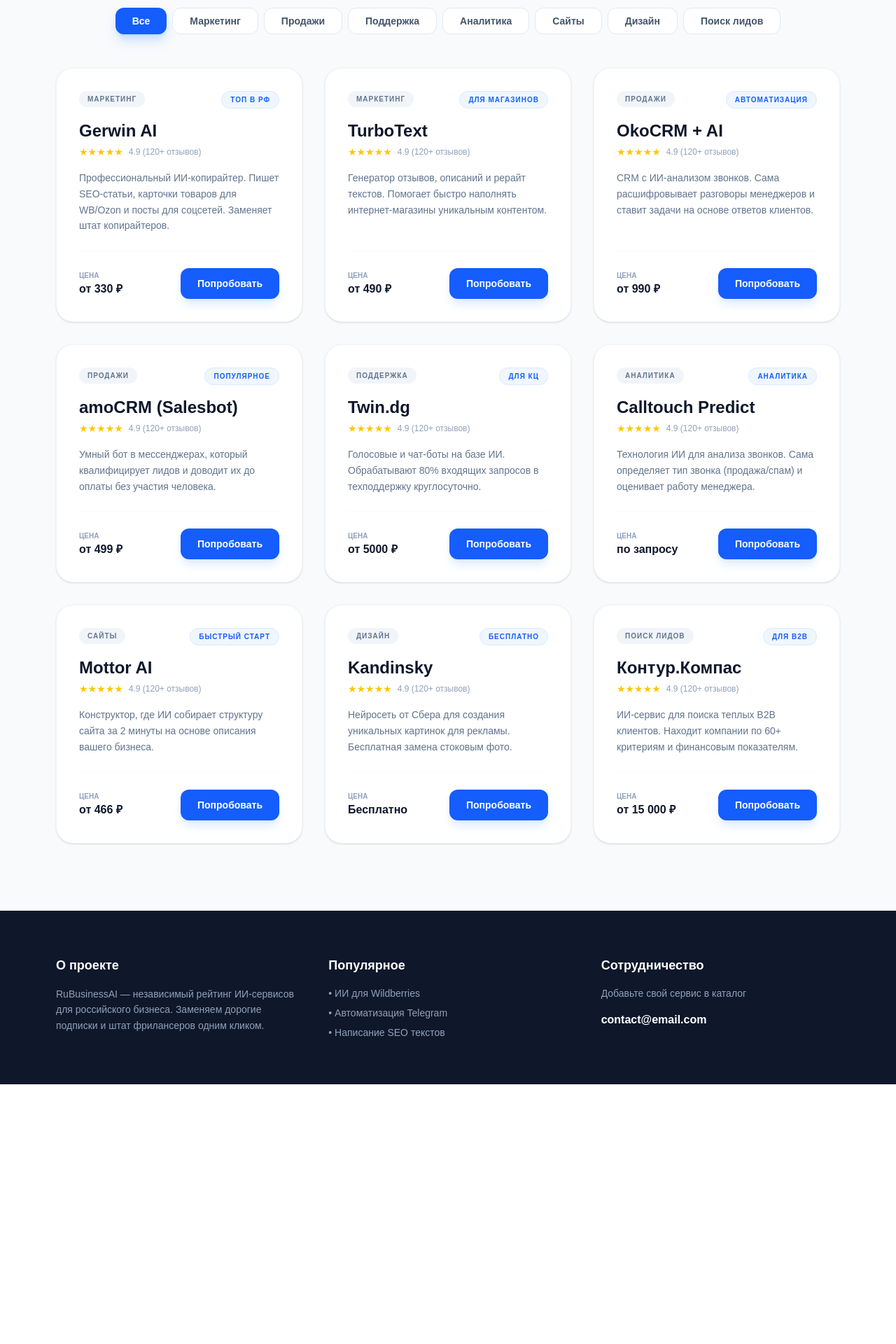
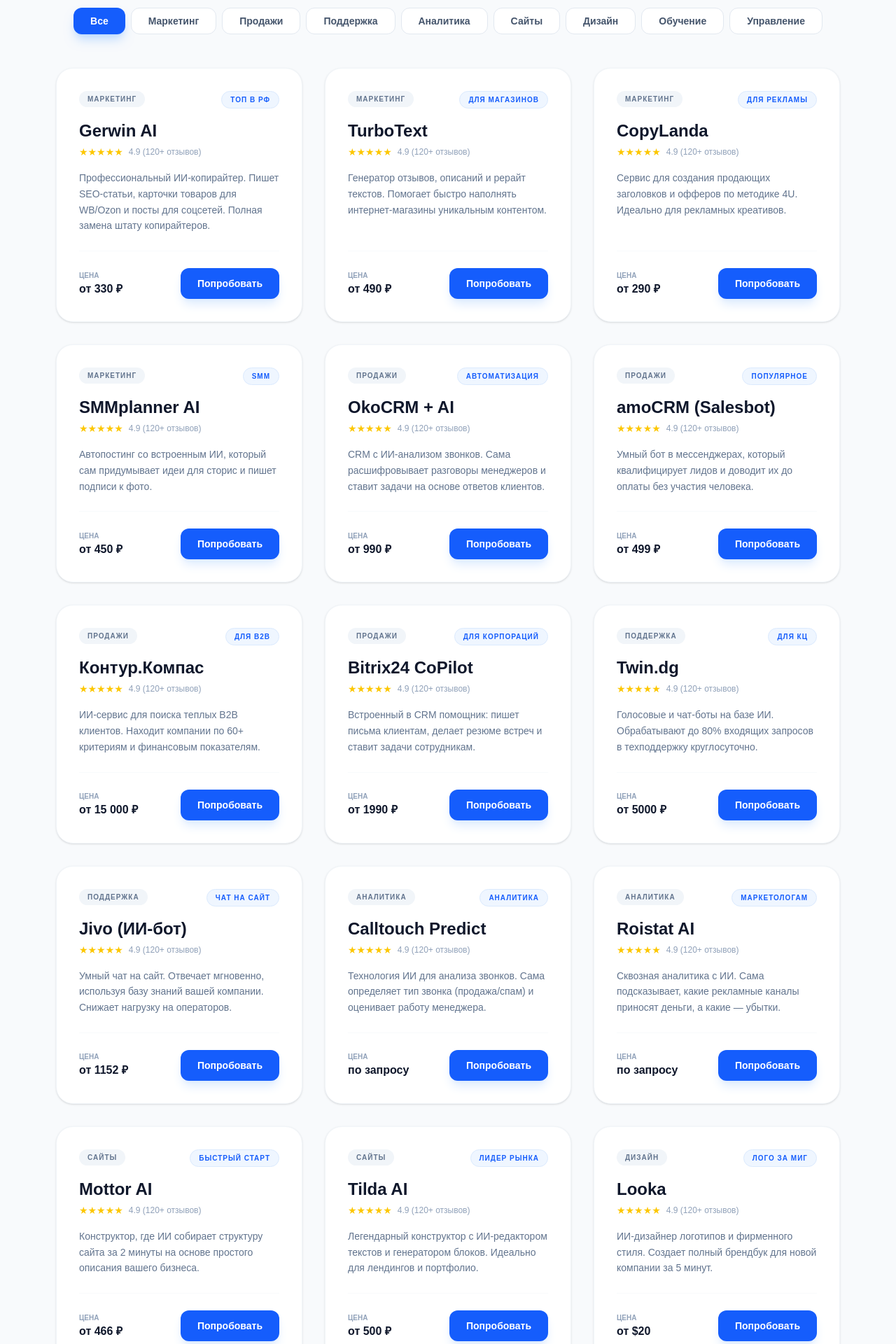
Before and after one commit to FlyJikey/rubusiness-ai, a Next.js app: page / in a window 1280 px wide. Shown: the part 480-2400 px from the top of the page at 70% size. Before the commit the page ends 2029 px from the top, so only its background shows below. Built offline with nearby package versions, Linux system fonts and the light colour scheme.

Commit message:
Add new sites adn privice

```diff
--- a/app/page.js
+++ b/app/page.js
@@ -14,6 +14,17 @@
                           tool.description.toLowerCase().includes(searchQuery.toLowerCase());
     return matchesCategory && matchesSearch;
   });
+
+  // Добавь эту функцию внутри компонента Home, перед return
+const trackClick = (toolName) => {
+  // В будущем сюда можно подключить Telegram-бота, чтобы тебе приходило уведомление
+  console.log(`Пользователь заинтересовался: ${toolName}`);
+
+  // Если используешь Vercel Analytics (включается одной кнопкой в панели Vercel)
+  if (window.va) {
+    window.va.track('click_tool', { name: toolName });
+  }
+};
 
   return (
     <div className="min-h-screen bg-[#f8fafc] font-sans text-slate-900">
@@ -103,6 +114,7 @@
                   href={tool.link}
                   target="_blank"
                   rel="noopener noreferrer"
+                  onClick={() => trackClick(tool.name)} // ДОБАВЬ ЭТУ СТРОКУ
                   className="bg-blue-600 text-white px-6 py-3 rounded-xl text-sm font-bold hover:bg-blue-700 shadow-lg shadow-blue-100 transition-all"
                 >
                   Попробовать
@@ -135,6 +147,16 @@
             <p className="text-sm mb-4">Добавьте свой сервис в каталог</p>
             <a href="mailto:ribosomov92@mail.ru" className="text-white font-bold hover:text-blue-400">contact@email.com</a>
           </div>
+
+          <div>
+             <h4 className="text-white font-bold mb-4 text-lg">Инфо</h4>
+              <ul className="text-sm space-y-2">
+              <li>
+              <a href="/privacy" className="hover:text-white transition">Политика конфиденциальности</a>
+              </li>
+              <li className="text-slate-500 italic">© 2026 RuBusinessAI</li>
+              </ul>
+          </div>
         </div>
       </footer>
     </div>
--- a/app/toolsData.js
+++ b/app/toolsData.js
@@ -4,9 +4,9 @@
     id: 1,
     name: "Gerwin AI",
     category: "Маркетинг",
-    description: "Профессиональный ИИ-копирайтер. Пишет SEO-статьи, карточки товаров для WB/Ozon и посты для соцсетей. Заменяет штат копирайтеров.",
+    description: "Профессиональный ИИ-копирайтер. Пишет SEO-статьи, карточки товаров для WB/Ozon и посты для соцсетей. Полная замена штату копирайтеров.",
     price: "от 330 ₽",
-    link: "https://t.me/GerwinPromoBot?start=referrer_TETRTEYX ",
+    link: "https://t.me/GerwinPromoBot?start=referrer_TETRTEYX",
     tag: "Топ в РФ"
   },
   {
@@ -17,6 +17,24 @@
     price: "от 490 ₽",
     link: "https://www.turbotext.ru/photo_ai/create?rfid=1998631",
     tag: "Для магазинов"
+  },
+  {
+    id: 10,
+    name: "CopyLanda",
+    category: "Маркетинг",
+    description: "Сервис для создания продающих заголовков и офферов по методике 4U. Идеально для рекламных креативов.",
+    price: "от 290 ₽",
+    link: "https://copylanda.ru",
+    tag: "Для рекламы"
+  },
+  {
+    id: 11,
+    name: "SMMplanner AI",
+    category: "Маркетинг",
+    description: "Автопостинг со встроенным ИИ, который сам придумывает идеи для сторис и пишет подписи к фото.",
+    price: "от 450 ₽",
+    link: "https://smmplanner.com",
+    tag: "SMM"
   },
 
   // --- КАТЕГОРИЯ: ПРОДАЖИ И CRM ---
@@ -38,16 +56,43 @@
     link: "https://www.amocrm.ru",
     tag: "Популярное"
   },
+  {
+    id: 9,
+    name: "Контур.Компас",
+    category: "Продажи",
+    description: "ИИ-сервис для поиска теплых B2B клиентов. Находит компании по 60+ критериям и финансовым показателям.",
+    price: "от 15 000 ₽",
+    link: "https://kontur.ru/compass?p=w46281",
+    tag: "Для B2B"
+  },
+  {
+    id: 12,
+    name: "Bitrix24 CoPilot",
+    category: "Продажи",
+    description: "Встроенный в CRM помощник: пишет письма клиентам, делает резюме встреч и ставит задачи сотрудникам.",
+    price: "от 1990 ₽",
+    link: "https://www.bitrix24.ru",
+    tag: "Для корпораций"
+  },
 
   // --- КАТЕГОРИЯ: КЛИЕНТСКИЙ СЕРВИС ---
   {
     id: 5,
     name: "Twin.dg",
     category: "Поддержка",
-    description: "Голосовые и чат-боты на базе ИИ. Обрабатывают 80% входящих запросов в техподдержку круглосуточно.",
+    description: "Голосовые и чат-боты на базе ИИ. Обрабатывают до 80% входящих запросов в техподдержку круглосуточно.",
     price: "от 5000 ₽",
     link: "https://twin24.ai",
     tag: "Для КЦ"
+  },
+  {
+    id: 13,
+    name: "Jivo (ИИ-бот)",
+    category: "Поддержка",
+    description: "Умный чат на сайт. Отвечает мгновенно, используя базу знаний вашей компании. Снижает нагрузку на операторов.",
+    price: "от 1152 ₽",
+    link: "https://www.jivo.ru",
+    tag: "Чат на сайт"
   },
   {
     id: 6,
@@ -58,35 +103,80 @@
     link: "https://www.calltouch.ru",
     tag: "Аналитика"
   },
+  {
+    id: 14,
+    name: "Roistat AI",
+    category: "Аналитика",
+    description: "Сквозная аналитика с ИИ. Сама подсказывает, какие рекламные каналы приносят деньги, а какие — убытки.",
+    price: "по запросу",
+    link: "https://roistat.com",
+    tag: "Маркетологам"
+  },
 
   // --- КАТЕГОРИЯ: САЙТЫ И ДИЗАЙН ---
   {
     id: 7,
     name: "Mottor AI",
     category: "Сайты",
-    description: "Конструктор, где ИИ собирает структуру сайта за 2 минуты на основе описания вашего бизнеса.",
+    description: "Конструктор, где ИИ собирает структуру сайта за 2 минуты на основе простого описания вашего бизнеса.",
     price: "от 466 ₽",
     link: "https://lpmotor.ru",
     tag: "Быстрый старт"
   },
   {
+    id: 15,
+    name: "Tilda AI",
+    category: "Сайты",
+    description: "Легендарный конструктор с ИИ-редактором текстов и генератором блоков. Идеально для лендингов и портфолио.",
+    price: "от 500 ₽",
+    link: "https://tilda.cc",
+    tag: "Лидер рынка"
+  },
+  {
+    id: 16,
+    name: "Looka",
+    category: "Дизайн",
+    description: "ИИ-дизайнер логотипов и фирменного стиля. Создает полный брендбук для новой компании за 5 минут.",
+    price: "от $20",
+    link: "https://looka.com",
+    tag: "Лого за миг"
+  },
+  {
     id: 8,
     name: "Kandinsky",
     category: "Дизайн",
-    description: "Нейросеть от Сбера для создания уникальных картинок для рекламы. Бесплатная замена стоковым фото.",
+    description: "Нейросеть от Сбера для создания уникальных картинок для рекламы. Бесплатная замена стоковым фотографиям.",
     price: "Бесплатно",
     link: "https://fusionbrain.ai",
     tag: "Бесплатно"
   },
 
-  // --- КАТЕГОРИЯ: ПОИСК КЛИЕНТОВ (B2B) ---
+  // --- КАТЕГОРИЯ: УПРАВЛЕНИЕ И ОБУЧЕНИЕ ---
   {
-    id: 9,
-    name: "Контур.Компас",
-    category: "Поиск лидов",
-    description: "ИИ-сервис для поиска теплых B2B клиентов. Находит компании по 60+ критериям и финансовым показателям.",
-    price: "от 15 000 ₽",
-    link: "https://kontur.ru/compass?p=w46281",
-    tag: "Для B2B"
+    id: 17,
+    name: "Skyeng (ИИ-курсы)",
+    category: "Обучение",
+    description: "Изучение английского для бизнеса с ИИ-тренажером. Подготовка к переговорам и презентациям.",
+    price: "от 700 ₽",
+    link: "https://skyeng.ru",
+    tag: "Для команды"
+  },
+  {
+    id: 18,
+    name: "Pruffme AI",
+    category: "Обучение",
+    description: "Платформа для вебинаров, которая сама делает краткий конспект встречи и выделяет важные моменты.",
+    price: "от 0 ₽",
+    link: "https://pruffme.com",
+    tag: "Вебинары"
+  },
+  {
+    id: 19,
+    name: "WEEEK AI",
+    category: "Управление",
+    description: "Российский таск-менеджер. ИИ помогает декомпозировать задачи и планировать сроки проекта.",
+    price: "от 0 ₽",
+    link: "https://weeek.net",
+    tag: "Задачи"
   }
 ];
--- /dev/null
+++ b/privacy/page.js
@@ -0,0 +1,43 @@
+import React from 'react';
+
+export default function PrivacyPolicy() {
+  return (
+    <div className="max-w-4xl mx-auto px-4 py-16 font-sans text-slate-800">
+      <h1 className="text-3xl font-bold mb-8 text-slate-900">Политика конфиденциальности</h1>
+
+      <section className="space-y-6">
+        <p>Настоящая Политика описывает, как <strong>RuBusinessAI</strong> собирает и использует данные при посещении сайта.</p>
+
+        <div>
+          <h2 className="text-xl font-bold mb-3 text-slate-900">1. Какие данные мы собираем?</h2>
+          <p>Мы используем инструменты анонимной аналитики (Vercel Analytics), которые фиксируют техническую информацию:</p>
+          <ul className="list-disc ml-6 mt-2 space-y-1">
+            <li>Тип устройства и браузера;</li>
+            <li>Регион (на уровне города);</li>
+            <li>Действия на сайте (нажатия на кнопки, переходы по категориям).</li>
+          </ul>
+          <p className="mt-2 text-blue-600 font-medium italic">Важно: мы не собираем ваши ФИО, номера телефонов, пароли или данные банковских карт.</p>
+        </div>
+
+        <div>
+          <h2 className="text-xl font-bold mb-3 text-slate-900">2. Цель сбора данных</h2>
+          <p>Данные собираются исключительно для улучшения работы каталога и понимания того, какие ИИ-сервисы наиболее интересны пользователям.</p>
+        </div>
+
+        <div>
+          <h2 className="text-xl font-bold mb-3 text-slate-900">3. Сторонние ссылки</h2>
+          <p>Наш сайт содержит ссылки на сторонние ресурсы (партнерские программы). Мы не несем ответственности за политику конфиденциальности и содержание этих сайтов.</p>
+        </div>
+
+        <div>
+          <h2 className="text-xl font-bold mb-3 text-slate-900">4. Согласие</h2>
+          <p>Используя наш сайт, вы соглашаетесь с условиями данной Политики.</p>
+        </div>
+      </section>
+
+      <div className="mt-12 pt-8 border-t border-slate-200">
+        <a href="/" className="text-blue-600 font-bold hover:underline">← Вернуться на главную</a>
+      </div>
+    </div>
+  );
+}
```
